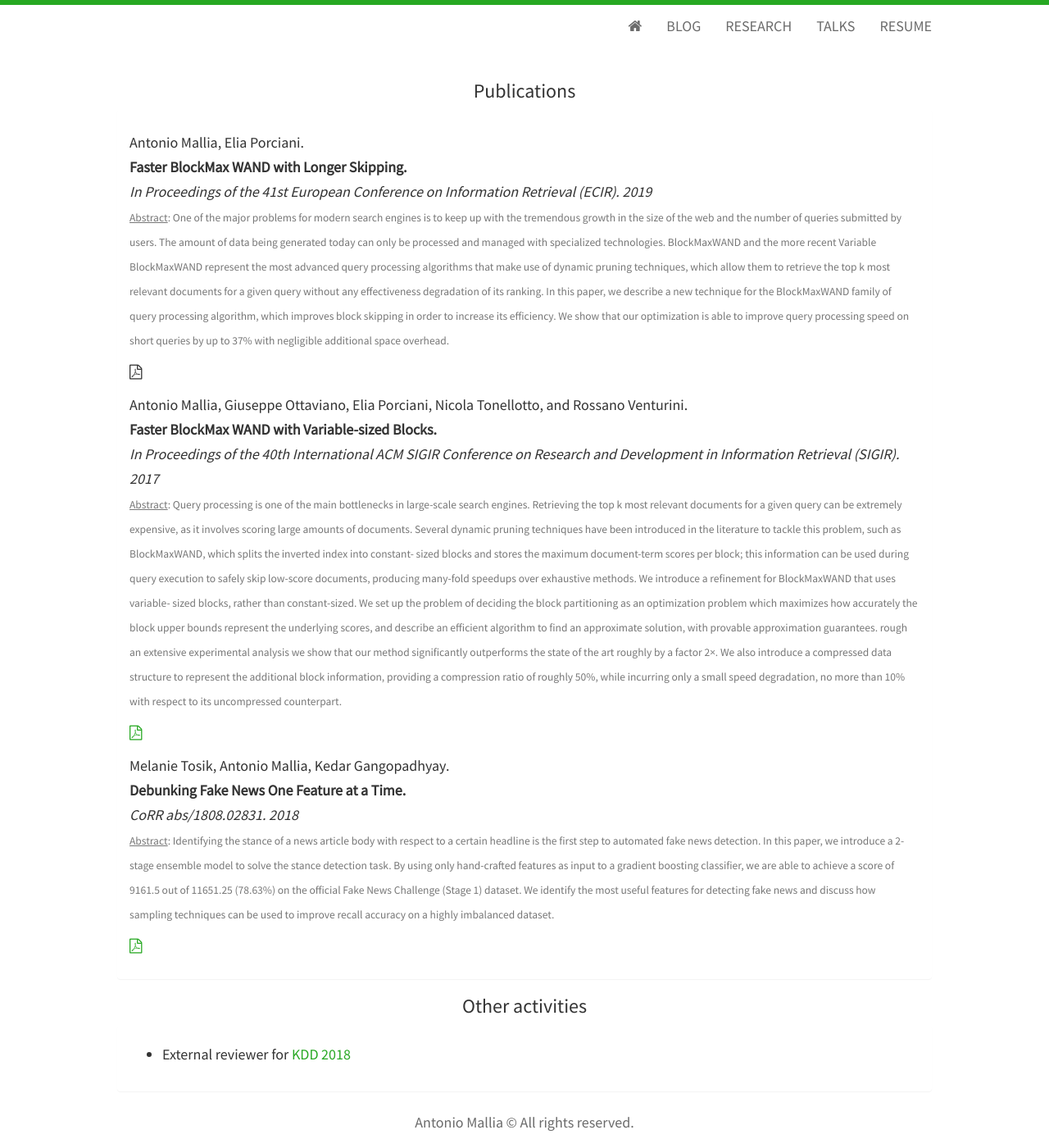
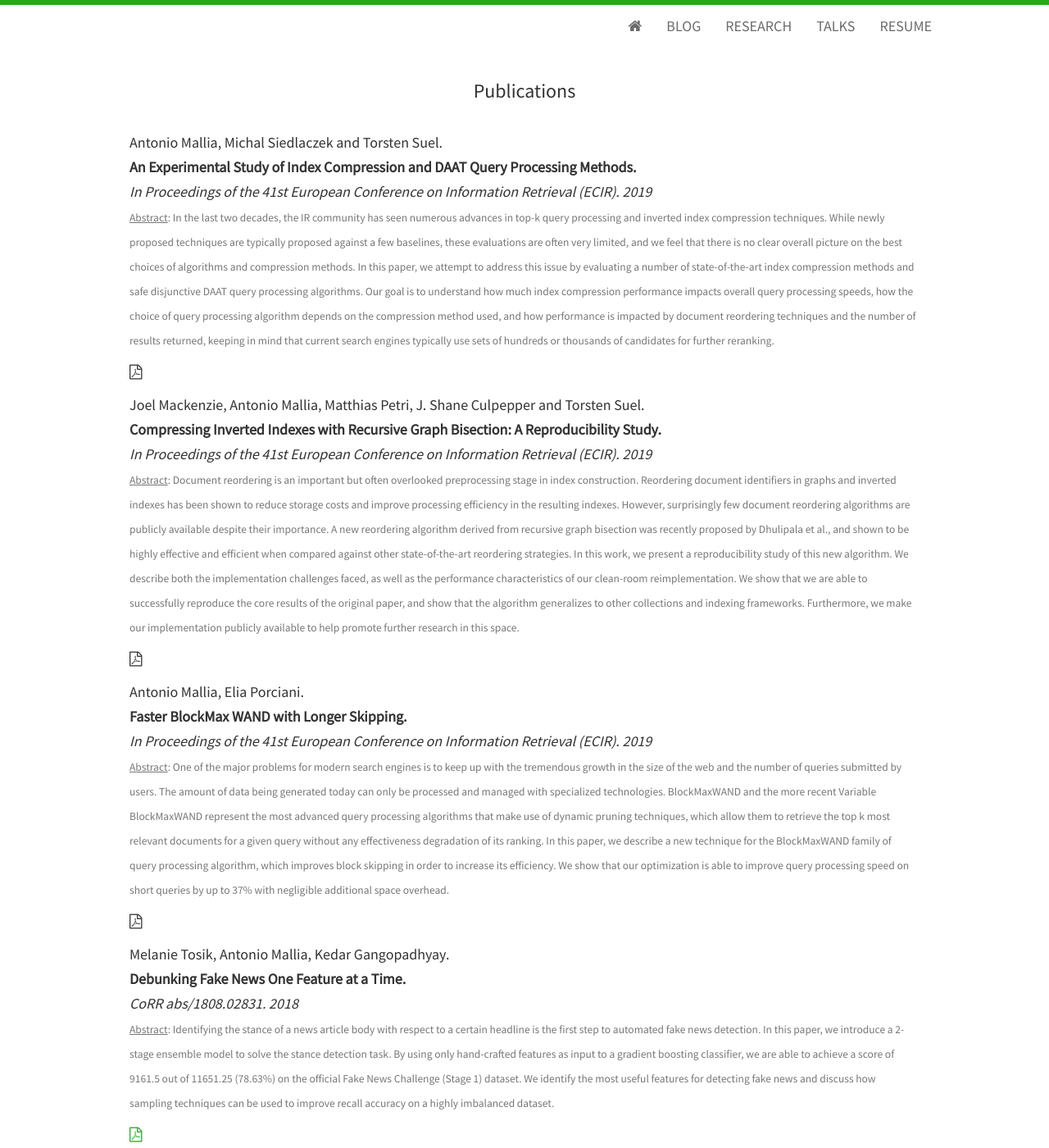
Before and after one commit to amallia/amallia.github.io, a Jekyll site: the page built from research.html, in a window 1280 px wide and 1400 px high. Shown: the whole window at 82% size. Built offline with Jekyll 4.4.1, drawn with Linux system fonts in a browser that asks for light colours; nearby versions of some CDN libraries.

Commit message:
Added papers

```diff
--- a/research.html
+++ b/research.html
@@ -7,6 +7,39 @@ title: Antonio Mallia's Blog
 <h3>Publications</h3>
   <div class="panel panel-default">
     <div class="panel-body">
+        <h5>
+            <span class="paper-authors">Antonio Mallia, Michal Siedlaczek and Torsten Suel.</span>
+            <span class="paper-title">An Experimental Study of Index Compression and DAAT Query Processing Methods.</span>
+            <span class="paper-publisher">In Proceedings of the 41st European Conference on Information Retrieval (ECIR). 2019</span>
+            <p> <small><u>Abstract</u>:
+            In the last two decades, the IR community has seen numerous advances in top-k query processing and inverted index compression techniques. While newly proposed techniques are typically proposed against a few baselines, these evaluations are often very limited, and we feel that there is no clear overall picture on the best choices of algorithms and compression methods.
+            In this paper, we attempt to address this issue by evaluating a number of state-of-the-art index compression methods and safe disjunctive DAAT query processing algorithms. Our goal is to understand how much index compression performance impacts overall query processing speeds, how the choice of query processing algorithm depends on the compression method used, and how performance is impacted by document reordering techniques and the number of results returned, keeping in mind that current search engines typically use sets of hundreds or thousands of candidates for further reranking.</small></p>
+            <i class="fa fa-file-pdf-o" aria-hidden="true"></i>
+
+<!--
+            <a href=""><i class="fa fa-file-pdf-o" aria-hidden="true"></i></a>
+ -->
+        </h5>
+         <h5>
+            <span class="paper-authors">Joel Mackenzie, Antonio Mallia, Matthias Petri, J. Shane Culpepper and Torsten Suel.</span>
+            <span class="paper-title">Compressing Inverted Indexes with Recursive Graph Bisection: A Reproducibility Study.</span>
+            <span class="paper-publisher">In Proceedings of the 41st European Conference on Information Retrieval (ECIR). 2019</span>
+            <p> <small><u>Abstract</u>:
+            Document reordering is an important but often overlooked preprocessing stage in index construction. Reordering document identifiers in graphs and inverted indexes has been shown to reduce storage costs and improve processing efficiency in the resulting indexes.
+            However, surprisingly few document reordering algorithms are publicly available despite their importance.
+            A new reordering algorithm derived from recursive graph bisection was recently proposed by Dhulipala et al., and shown to be highly
+            effective and efficient when compared against other state-of-the-art reordering strategies.
+            In this work, we present a reproducibility study of this new algorithm.
+            We describe both the implementation challenges faced, as well as the performance characteristics of our clean-room reimplementation.
+            We show that we are able to successfully reproduce the core results of the original paper, and show that the algorithm generalizes to
+            other collections and indexing frameworks.
+            Furthermore, we make our implementation publicly available to help promote further research in this space.</small></p>
+            <i class="fa fa-file-pdf-o" aria-hidden="true"></i>
+
+<!--
+            <a href=""><i class="fa fa-file-pdf-o" aria-hidden="true"></i></a>
+ -->
+        </h5>
         <h5>
             <span class="paper-authors">Antonio Mallia, Elia Porciani.</span>
             <span class="paper-title">Faster BlockMax WAND with Longer Skipping.</span>
@@ -19,13 +52,7 @@ title: Antonio Mallia's Blog
 
 <!--
             <a href=""><i class="fa fa-file-pdf-o" aria-hidden="true"></i></a>
- -->        </h5>
-        <h5>
-            <span class="paper-authors">Antonio Mallia, Giuseppe Ottaviano, Elia Porciani, Nicola Tonellotto, and Rossano Venturini.</span>
-            <span class="paper-title">Faster BlockMax WAND with Variable-sized Blocks.</span>
-            <span class="paper-publisher">In Proceedings of the 40th International ACM SIGIR Conference on Research and Development in Information Retrieval (SIGIR). 2017</span>
-            <p> <small><u>Abstract</u>: Query processing is one of the main bottlenecks in large-scale search engines. Retrieving the top k most relevant documents for a given query can be extremely expensive, as it involves scoring large amounts of documents. Several dynamic pruning techniques have been introduced in the literature to tackle this problem, such as BlockMaxWAND, which splits the inverted index into constant- sized blocks and stores the maximum document-term scores per block; this information can be used during query execution to safely skip low-score documents, producing many-fold speedups over exhaustive methods. We introduce a refinement for BlockMaxWAND that uses variable- sized blocks, rather than constant-sized. We set up the problem of deciding the block partitioning as an optimization problem which maximizes how accurately the block upper bounds represent the underlying scores, and describe an efficient algorithm to find an approximate solution, with provable approximation guarantees. rough an extensive experimental analysis we show that our method significantly outperforms the state of the art roughly by a factor 2×. We also introduce a compressed data structure to represent the additional block information, providing a compression ratio of roughly 50%, while incurring only a small speed degradation, no more than 10% with respect to its uncompressed counterpart.</small></p>
-            <a href="{{ site.url }}/uploads/SIGIR17a.pdf"><i class="fa fa-file-pdf-o" aria-hidden="true"></i></a>
+ -->
         </h5>
         <h5>
             <span class="paper-authors">Melanie Tosik, Antonio Mallia, Kedar Gangopadhyay.</span>
@@ -33,6 +60,13 @@ title: Antonio Mallia's Blog
             <span class="paper-publisher">CoRR abs/1808.02831. 2018</span>
             <p> <small><u>Abstract</u>: Identifying the stance of a news article body with respect to a certain headline is the first step to automated fake news detection. In this paper, we introduce a 2-stage ensemble model to solve the stance detection task. By using only hand-crafted features as input to a gradient boosting classifier, we are able to achieve a score of 9161.5 out of 11651.25 (78.63%) on the official Fake News Challenge (Stage 1) dataset. We identify the most useful features for detecting fake news and discuss how sampling techniques can be used to improve recall accuracy on a highly imbalanced dataset.</small></p>
             <a href="https://arxiv.org/pdf/1808.02831.pdf"><i class="fa fa-file-pdf-o" aria-hidden="true"></i></a>
+        </h5>
+        <h5>
+            <span class="paper-authors">Antonio Mallia, Giuseppe Ottaviano, Elia Porciani, Nicola Tonellotto, and Rossano Venturini.</span>
+            <span class="paper-title">Faster BlockMax WAND with Variable-sized Blocks.</span>
+            <span class="paper-publisher">In Proceedings of the 40th International ACM SIGIR Conference on Research and Development in Information Retrieval (SIGIR). 2017</span>
+            <p> <small><u>Abstract</u>: Query processing is one of the main bottlenecks in large-scale search engines. Retrieving the top k most relevant documents for a given query can be extremely expensive, as it involves scoring large amounts of documents. Several dynamic pruning techniques have been introduced in the literature to tackle this problem, such as BlockMaxWAND, which splits the inverted index into constant- sized blocks and stores the maximum document-term scores per block; this information can be used during query execution to safely skip low-score documents, producing many-fold speedups over exhaustive methods. We introduce a refinement for BlockMaxWAND that uses variable- sized blocks, rather than constant-sized. We set up the problem of deciding the block partitioning as an optimization problem which maximizes how accurately the block upper bounds represent the underlying scores, and describe an efficient algorithm to find an approximate solution, with provable approximation guarantees. rough an extensive experimental analysis we show that our method significantly outperforms the state of the art roughly by a factor 2×. We also introduce a compressed data structure to represent the additional block information, providing a compression ratio of roughly 50%, while incurring only a small speed degradation, no more than 10% with respect to its uncompressed counterpart.</small></p>
+            <a href="{{ site.url }}/uploads/SIGIR17a.pdf"><i class="fa fa-file-pdf-o" aria-hidden="true"></i></a>
         </h5>
 	</div>
   </div>
```
